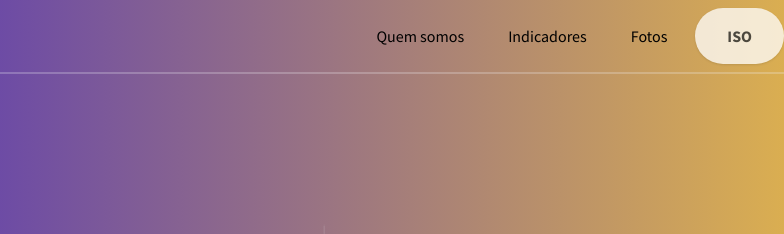
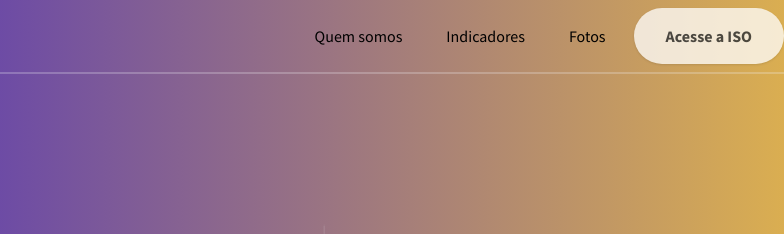
Before and after one commit to vinicioscunha/projeto-landing_page, a plain HTML site: page index.html in a window 1280 px wide. Shown: the top 234 px of the page, 496-1280 px from the left. Drawn offline with nearby package versions, Linux system fonts and the light colour scheme.

Commit message:
Update index.html

```diff
--- a/index.html
+++ b/index.html
@@ -59,7 +59,7 @@
             id="navAction"
             class="mx-auto lg:mx-0 hover:underline bg-white text-gray-800 font-bold rounded-full mt-4 lg:mt-0 py-4 px-8 shadow opacity-75 focus:outline-none focus:shadow-outline transform transition hover:scale-105 duration-300 ease-in-out"
           >
-            ISO
+            Acesse a ISO
           </button>
           </a>
         </div>
```
